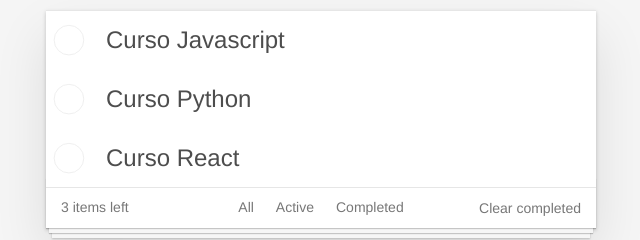
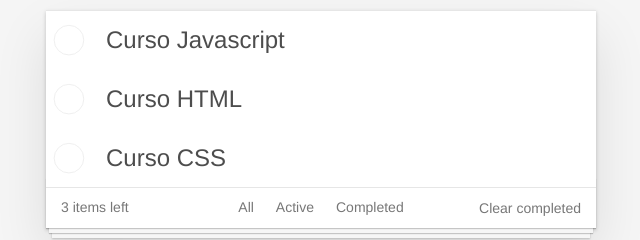
Before and after one commit to sergiomoratino/todo-list, a Vue app: page /all in a window 1280 px wide. Shown: the part 120-360 px from the top of the page, without its empty margins (319-959 px from the left). Built offline with nearby package versions, Linux system fonts and the light colour scheme; data requests are answered from the project's data file.

Commit message:
Fetch db tasks

```diff
--- a/package.json
+++ b/package.json
@@ -11,6 +11,7 @@
   },
   "dependencies": {
     "json-server": "^0.17.1",
+    "pinia": "^2.0.23",
     "vue": "^3.2.41",
     "vue-router": "^4.1.6"
   },
--- a/src/main.ts
+++ b/src/main.ts
@@ -2,9 +2,12 @@ import { createApp, VueElement } from 'vue'
 import './style.css'
 import App from './App.vue'
 import router from './router'
+import { createPinia } from 'pinia';
 
+const pinia = createPinia()
 const app = createApp(App)
 
 app.use(router)
+app.use(pinia)
 
 app.mount('#app')
--- /dev/null
+++ b/src/store/tasks.ts
@@ -0,0 +1,29 @@
+import { defineStore } from 'pinia';
+export interface task {
+  id: Number;
+  name: String;
+}
+
+export const tasksStore = defineStore({
+  id: 'task',
+  state: () => ({
+    tasks: Array<task>,
+  }),
+  getters: {
+    getTasks: (state) => {
+      return state.tasks;
+    },
+  },
+  actions: {
+    async fetchTasks() {
+      try {
+        const response = await fetch('http://localhost:3002/tasks');
+        const tasks = await response.json();
+        this.tasks = tasks;
+        console.log('ee', this.tasks);
+      } catch (err) {
+        console.error(err);
+      }
+    },
+  },
+});
--- a/src/views/ToDoList.vue
+++ b/src/views/ToDoList.vue
@@ -1,8 +1,8 @@
 <template>
   <div class="todoapp">
     <div v-if="todos.length > 0" class="main">
-      <div v-for="todo in todos" :key="todo.id">
-        <Task :name="todo.name" />
+      <div v-for="task in tasks" :key="task.id">
+        <Task :name="task.name" />
       </div>
     </div>
     <div v-if="todos.length > 0" class="footer">
@@ -15,6 +15,13 @@
 import todos from '../mock/todos';
 import Task from '../components/Task.vue';
 import Footer from '../components/Footer.vue';
+import { tasksStore } from '../store/tasks';
+import { storeToRefs } from 'pinia';
+
+const { tasks } = storeToRefs(tasksStore());
+const { fetchTasks } = tasksStore();
+
+fetchTasks();
 </script>
 
 <style scoped>
```
Also changed, not shown: 1 other file (tests, documents, lock files or other folders).
